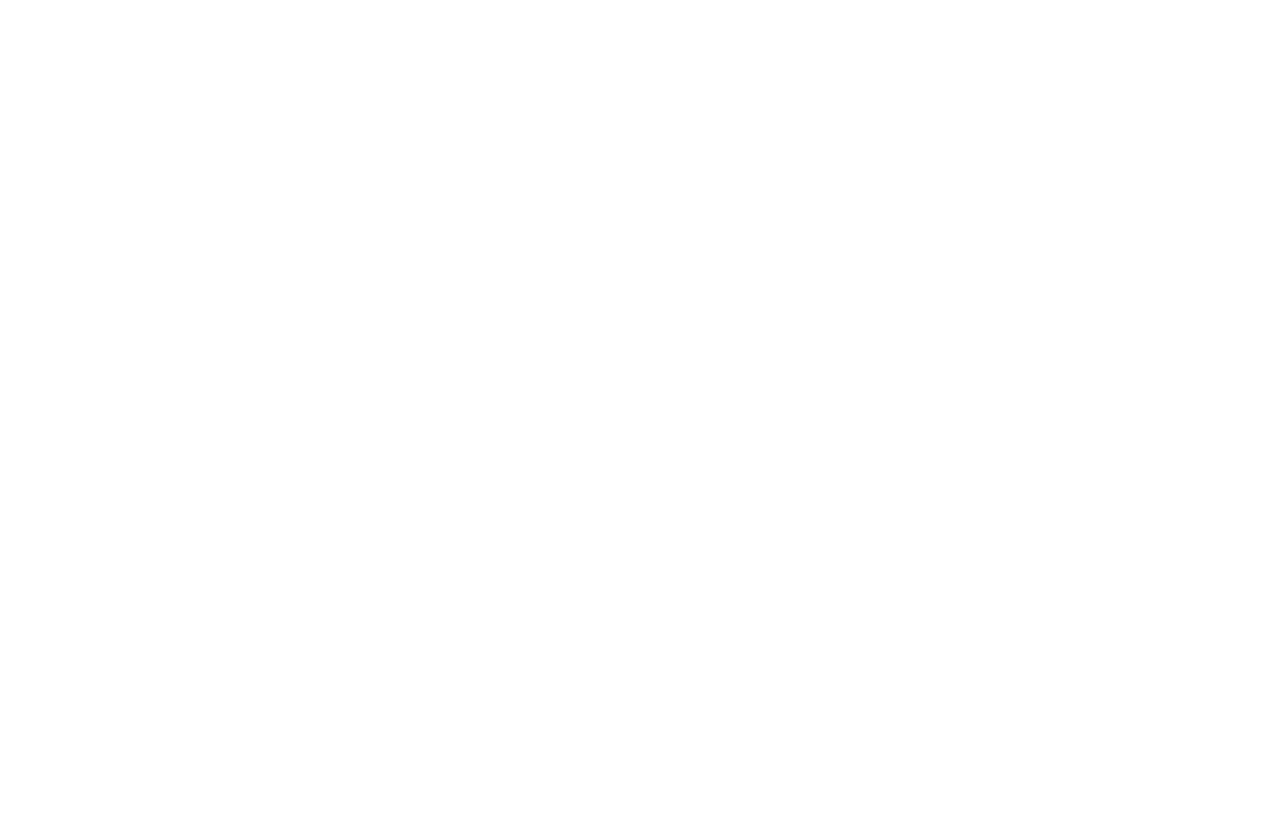
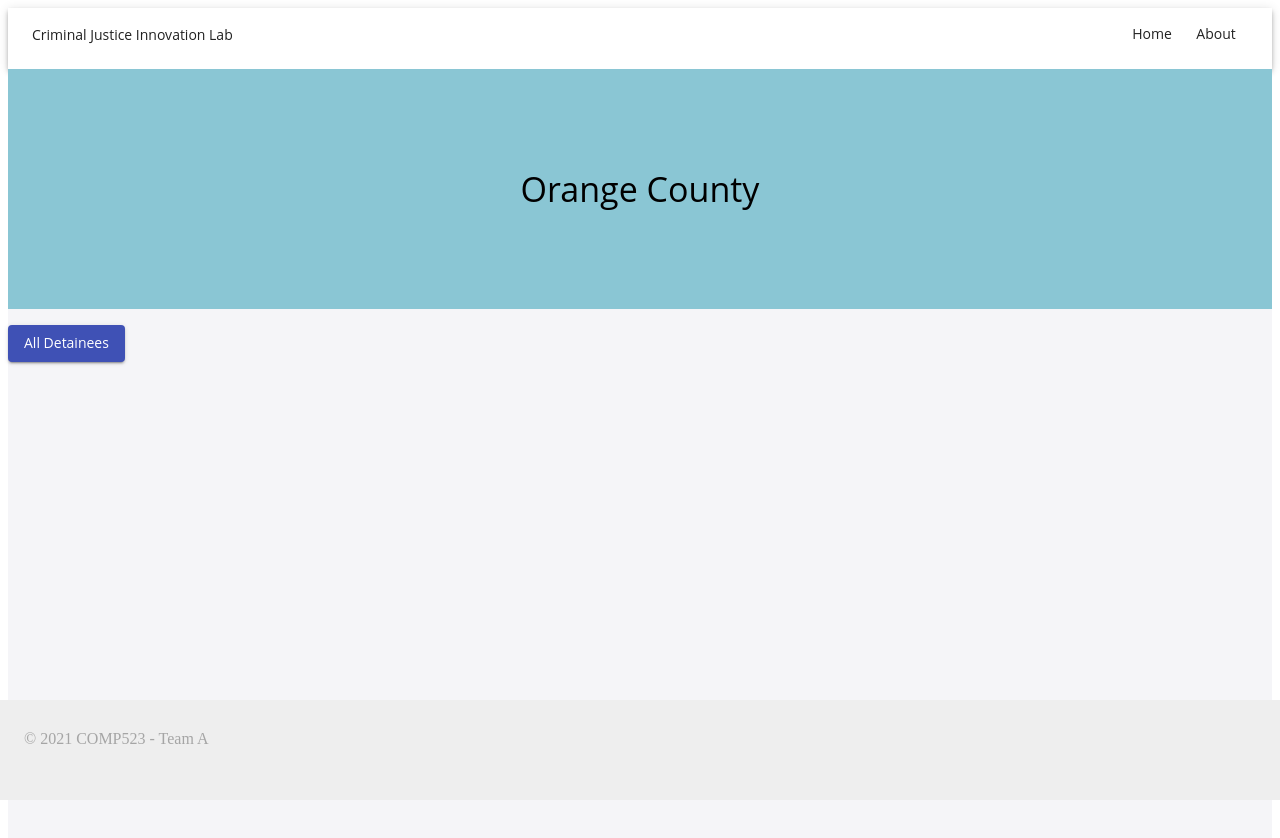
Before and after one commit to hannahgkeel/JailDashboard, a React app: page /choose in a window 1280 px wide. Shown: the top 838 px of the page. Before the commit the page ends 808 px from the top, so only its background shows below. Built offline with nearby package versions, Linux system fonts and the light colour scheme.

Commit message:
starting choose page

```diff
--- a/frontend/App.js
+++ b/frontend/App.js
@@ -7,6 +7,7 @@
 } from "react-router-dom";
 import Home from './pages/Home';
 import About from './pages/About';
+import Choose from './pages/Choose';
 import { createMuiTheme } from '@material-ui/core/styles';
 import { ThemeProvider } from '@material-ui/styles';
 import { Domain } from "@material-ui/icons";
@@ -32,6 +33,7 @@
           <div className="pure-g main">
             <Switch>
               <Route path="/about" component={About} />
+              <Route path="/choose" component={Choose} />
               <Route exact path="/" component={Home} />
             </Switch>
           </div>
--- /dev/null
+++ b/frontend/pages/Choose.js
@@ -0,0 +1,26 @@
+import React from "react";
+import Footer from '../components/Footer.js';
+import Header from '../components/Header.js';
+import "../App.css";
+import "../styles/Home.css";
+import { Typography, Button } from "@material-ui/core";
+
+class Choose extends React.Component {
+    render() {
+        return (
+            <div className="home pure-u-1">
+                <Header />
+                <div className="home-header pure-g">
+                    <h2 className='title pure-u-1'>
+                        <Typography variant="h4" font-weight="bold" text-align="center">Orange County</Typography>
+                        </h2>
+                </div>
+                <Button variant="contained" color="primary">
+                All Detainees
+                </Button>
+                <Footer />
+            </div>
+        )
+    }
+}
+export default Choose;
```
